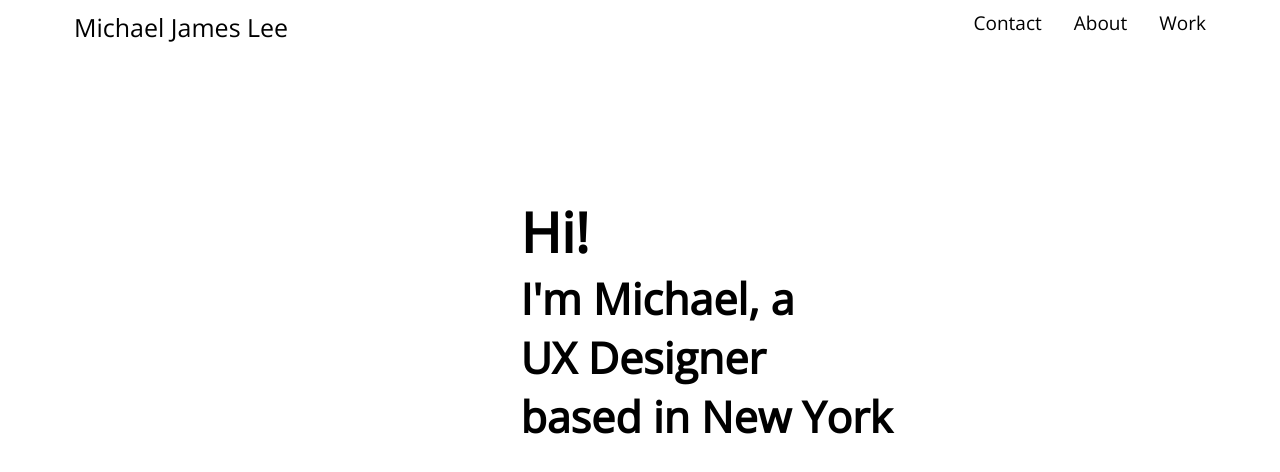
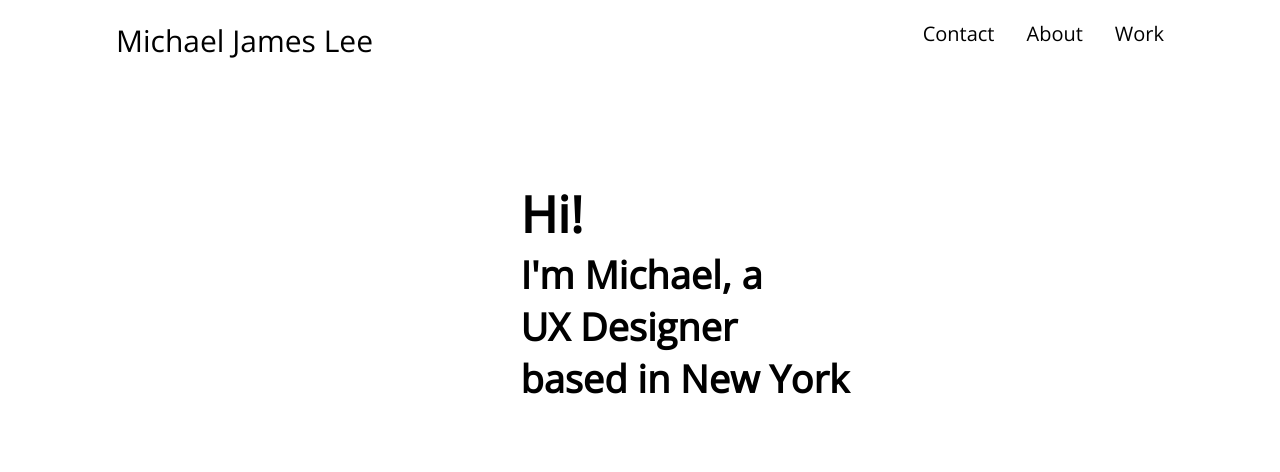
Before and after one commit to mjl776/portfolio-react, a React (Create React App) app: page / in a window 1280 px wide. Shown: the top 472 px of the page. Built offline with nearby package versions, Linux system fonts and the light colour scheme.

Commit message:
added mobile screen integration

```diff
--- a/package.json
+++ b/package.json
@@ -4,8 +4,12 @@
   "homepage": "https://michaeljamesl.com",
   "private": true,
   "dependencies": {
+    "@emotion/react": "^11.10.0",
+    "@emotion/styled": "^11.10.0",
     "@material-ui/core": "^4.12.4",
     "@material-ui/icons": "^4.11.3",
+    "@mui/icons-material": "^5.8.4",
+    "@mui/material": "^5.9.3",
     "@testing-library/jest-dom": "^5.16.4",
     "@testing-library/react": "^13.3.0",
     "@testing-library/user-event": "^13.5.0",
--- a/src/App.css
+++ b/src/App.css
@@ -1,38 +1,5 @@
-.App {
-  text-align: center;
+@import url(//fonts.googleapis.com/css?family=Open+Sans);
+
+.container {
+  font-family: 'Open Sans';
 }
-
-.App-logo {
-  height: 40vmin;
-  pointer-events: none;
-}
-
-@media (prefers-reduced-motion: no-preference) {
-  .App-logo {
-    animation: App-logo-spin infinite 20s linear;
-  }
-}
-
-.App-header {
-  background-color: #282c34;
-  min-height: 100vh;
-  display: flex;
-  flex-direction: column;
-  align-items: center;
-  justify-content: center;
-  font-size: calc(10px + 2vmin);
-  color: white;
-}
-
-.App-link {
-  color: #61dafb;
-}
-
-@keyframes App-logo-spin {
-  from {
-    transform: rotate(0deg);
-  }
-  to {
-    transform: rotate(360deg);
-  }
-}
--- a/src/App.tsx
+++ b/src/App.tsx
@@ -1,14 +1,20 @@
 import React from 'react';
 import './App.css';
 import NavBar from './NavigationBar/NavBar'
-import { BrowserRouter as Router, Route } from "react-router-dom";
-
-
+import { BrowserRouter as Router, Route, Routes } from "react-router-dom";
+import HomePage from './HomePage/Homepage';
 const App = () => {
   return (
     <Router>
-      <NavBar></NavBar>
+      <div className = "container">
+          <NavBar/>
+          <Routes>
+            <Route path="/" element={<HomePage/>}></Route>
+
+          </Routes>
+      </div>
     </Router>
+
   );
 }
 
--- /dev/null
+++ b/src/HomePage/HomePage.css
@@ -0,0 +1,21 @@
+
+.intro-text {
+    padding-top: 150px;
+    font-family: 'Open Sans';
+    font-weight: 600;
+    padding-bottom: 200px;
+    min-width: 1000px;
+    max-width: 100%;
+}
+
+.text-portion1 {
+    padding-left: 40%;
+    padding-right: 20%;
+    font-size: 50px;
+}
+
+.text-portion2 {
+    padding-left: 40%;
+    padding-right: 20%;
+    font-size: 38px;
+}
--- /dev/null
+++ b/src/HomePage/Homepage.tsx
@@ -0,0 +1,15 @@
+import React from 'react'
+import "./HomePage.css"
+
+const HomePage = () => {
+    return (
+        <div className = "intro-text">
+            <span className = "text-portion1">Hi!</span>
+            <div className = "text-portion2">I'm Michael, a</div>
+            <div className = "text-portion2">UX Designer</div>
+            <div className = "text-portion2">based in New York</div>
+        </div>
+    );
+}
+
+export default HomePage;
--- a/src/NavigationBar/NavBar.css
+++ b/src/NavigationBar/NavBar.css
@@ -9,16 +9,13 @@
         font-family: 'Open Sans';
     }
 
-    header {
-        overflow: hidden;
-        margin-right: auto;
-        margin-left: auto;
-        max-width: 100%;
-        min-width: 1000px;
+    .name-tag {
+        text-decoration: none;
+        color: rgb(0, 0, 0);
     }
 
     .nav-name {
-        font-size: calc(20px + 0.390625vw);
+        font-size: 30px;
         font-weight: 540;
         float: left;
         margin-left: 2rem;
@@ -29,6 +26,8 @@
         padding: 0;
         list-style: none;
         font-family: 'Open Sans';
+        max-width: 100%;
+        min-width: 1000px;
     }
 
     nav li {
@@ -36,30 +35,20 @@
     }
 
     nav li a {
+        text-decoration: none;
+        color: rgb(0, 0, 0);
         display: inline-block;
         font-style: normal;
         margin-right: 2rem;
-        font-size: calc(14px + 0.390625vw);
+        font-size: 20px;
         font-weight: 530;
     }
 
-    .intro-text {
-        padding-top: 150px;
-        font-family: 'Open Sans';
-        font-weight: 600;
-        padding-bottom: 200px;
-        min-width: 1000px;
-        max-width: 100%;
+
+    @media screen and (max-width: 1000px){
+
+        .mobile-menu {
+            float: right;
+        }
+
     }
-
-    .text-portion1 {
-        padding-left: 40%;
-        padding-right: 20%;
-        font-size: calc(50px + 0.390625vw);
-    }
-
-    .text-portion2 {
-        padding-left: 40%;
-        padding-right: 20%;
-        font-size: calc(38px + 0.390625vw);
-    }
--- a/src/NavigationBar/NavBar.tsx
+++ b/src/NavigationBar/NavBar.tsx
@@ -1,27 +1,55 @@
-import React from "react";
+import React, {useState, useEffect, } from 'react'
 import "./NavBar.css"
+import IconButton from "@mui/material/IconButton";
+import MenuIcon from "@mui/icons-material/Menu";
+
 const NavBar = () => {
+
+    const [screenWidth, setScreenWidth] = useState(window.innerWidth)
+
+    //Screen Width Listener
+    useEffect(() => {
+
+        const changeWidth = () => {
+            setScreenWidth(window.innerWidth);
+        }
+
+        window.addEventListener('resize', changeWidth)
+
+        return () => {
+            window.removeEventListener('resize', changeWidth)
+        }
+
+    }, [])
 
     return (
         <div className = "container">
-            <header>
                 <div className = "nav-name">
+                    <a className = "name-tag" href = "/">
                         Michael James Lee
+                    </a>
                 </div>
+
+                {/* Desktop Screen */}
+
+                {(screenWidth > 1000) && (
                     <nav>
                         <ul>
-                        <li> <a> Work </a> </li>
-                        <li> <a> About </a> </li>
-                        <li> <a> Contact </a> </li>
+                            <li> <a href = "/work"> Work </a> </li>
+                            <li> <a href = "/about"> About </a> </li>
+                            <li> <a href = "/contact"> Contact </a> </li>
                         </ul>
                     </nav>
-            </header>
-            <div className = "intro-text">
-                <span className = "text-portion1">Hi!</span>
-                <div className = "text-portion2">I'm Michael, a</div>
-                <div className = "text-portion2">UX Designer</div>
-                <div className = "text-portion2">based in New York</div>
+                )}
+
+                {/* Mobile Screen */}
+                {/* hamburger icon shows the drawer on click */}
+
+                {(screenWidth < 1000) && (
+                    <div className = "mobile-menu">
+                        <MenuIcon></MenuIcon>
                     </div>
+                )}
         </div>
     );
 }
```
Also changed, not shown: 1 other file (tests, documents, lock files or other folders). Lines whose indentation alone changed are shown as unchanged.
